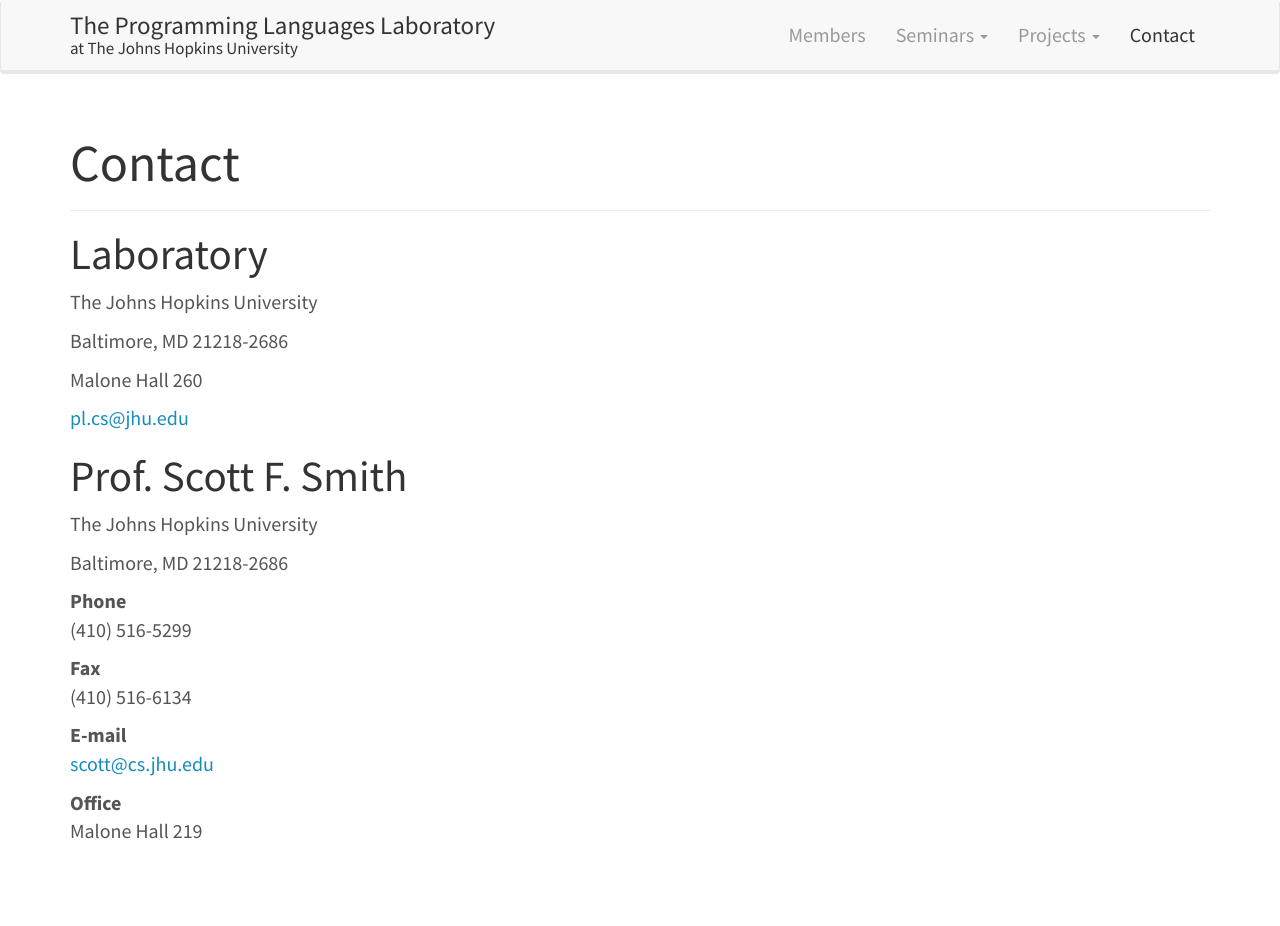
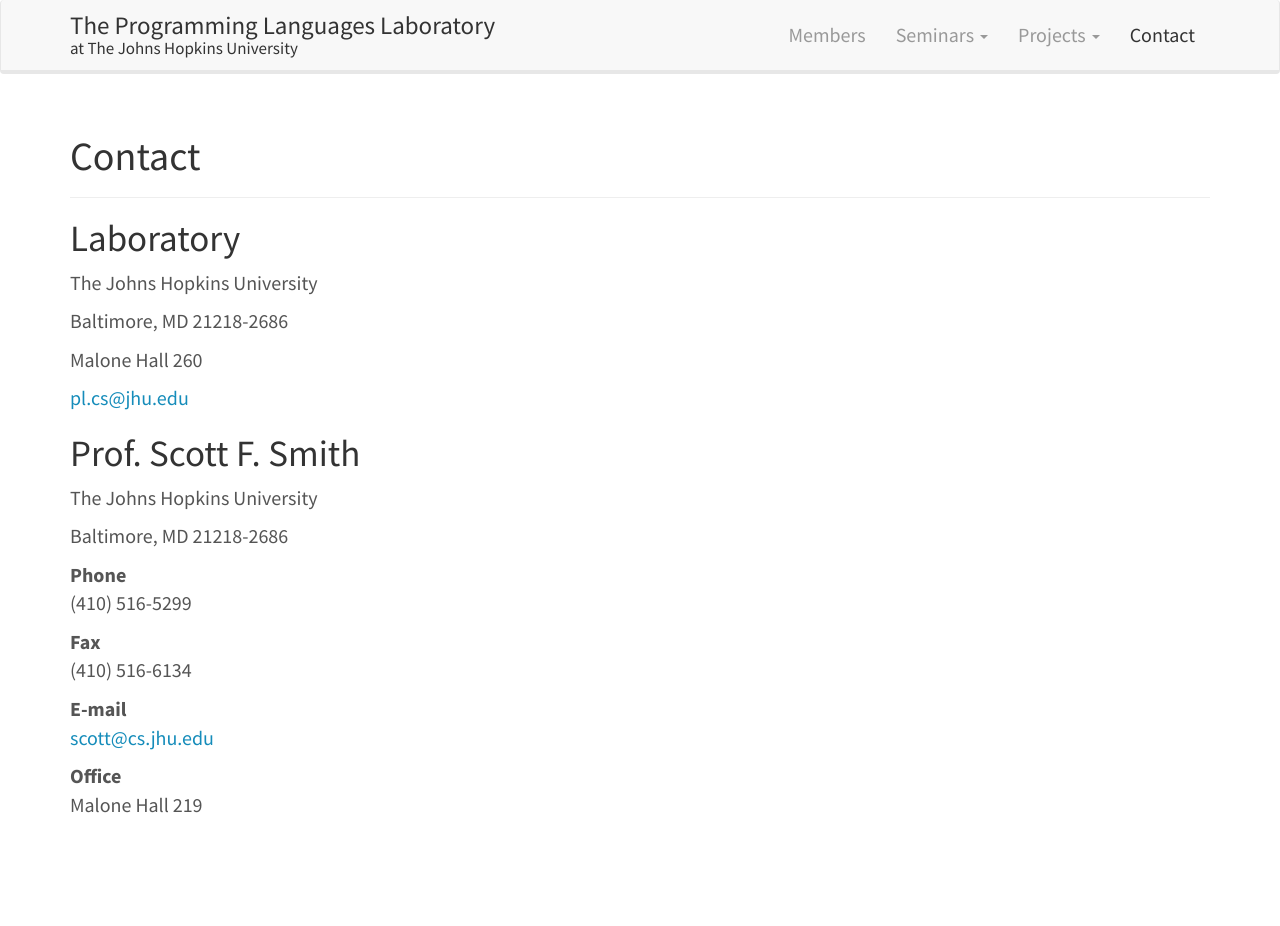
Before and after one commit to JHU-PL-Lab/www-pl-lab, a Jekyll site: the page built from contact.md, in a window 1280 px wide. Built offline with Jekyll 4.4.1, drawn with Linux system fonts in a browser that asks for light colours; after the commit the page ends 900 px from its top, so only the background shows below that.

Commit message:
Make titles slightly smaller

```diff
--- a/assets/stylesheets/main.scss
+++ b/assets/stylesheets/main.scss
@@ -8,8 +8,8 @@
 $font-size-large:         ceil(($font-size-base * 1.25));
 $font-size-small:         ceil(($font-size-base * 0.85));
 
-$font-size-h1:            floor(($font-size-base * 2.6));
-$font-size-h2:            floor(($font-size-base * 2.15));
+$font-size-h1:            floor(($font-size-base * 2.00));
+$font-size-h2:            floor(($font-size-base * 1.85));
 $font-size-h3:            ceil(($font-size-base * 1.7));
 $font-size-h4:            ceil(($font-size-base * 1.25));
 $font-size-h5:            $font-size-base;
```
